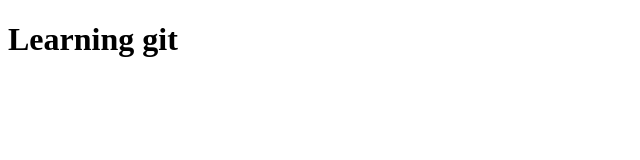
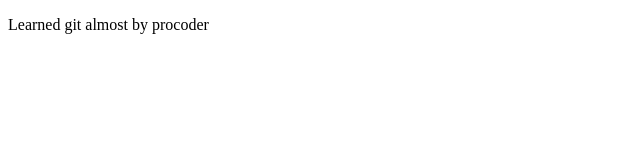
Before and after one commit to Anilroy30/learning-git, a plain HTML site: page index.html in a window 1280 px wide. Shown: the whole page, without its empty margins (0-640 px from the left). Drawn offline with Linux system fonts and the light colour scheme.

Commit message:
Add para code in html

```diff
--- a/index.html
+++ b/index.html
@@ -6,6 +6,6 @@
     <title>Learning Git</title>
 </head>
 <body>
-    <h1> Learning git </h1>
+    <p>Learned git almost by procoder</p>
 </body>
 </html>
```
